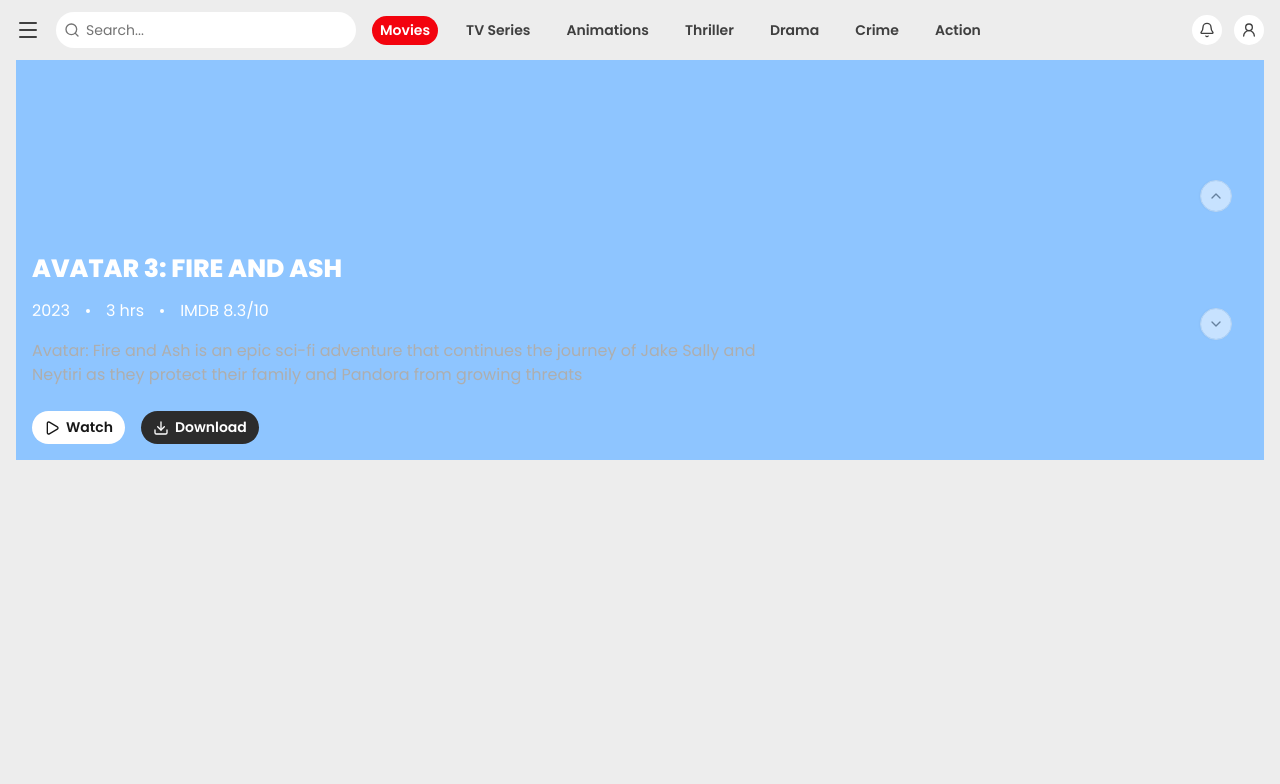
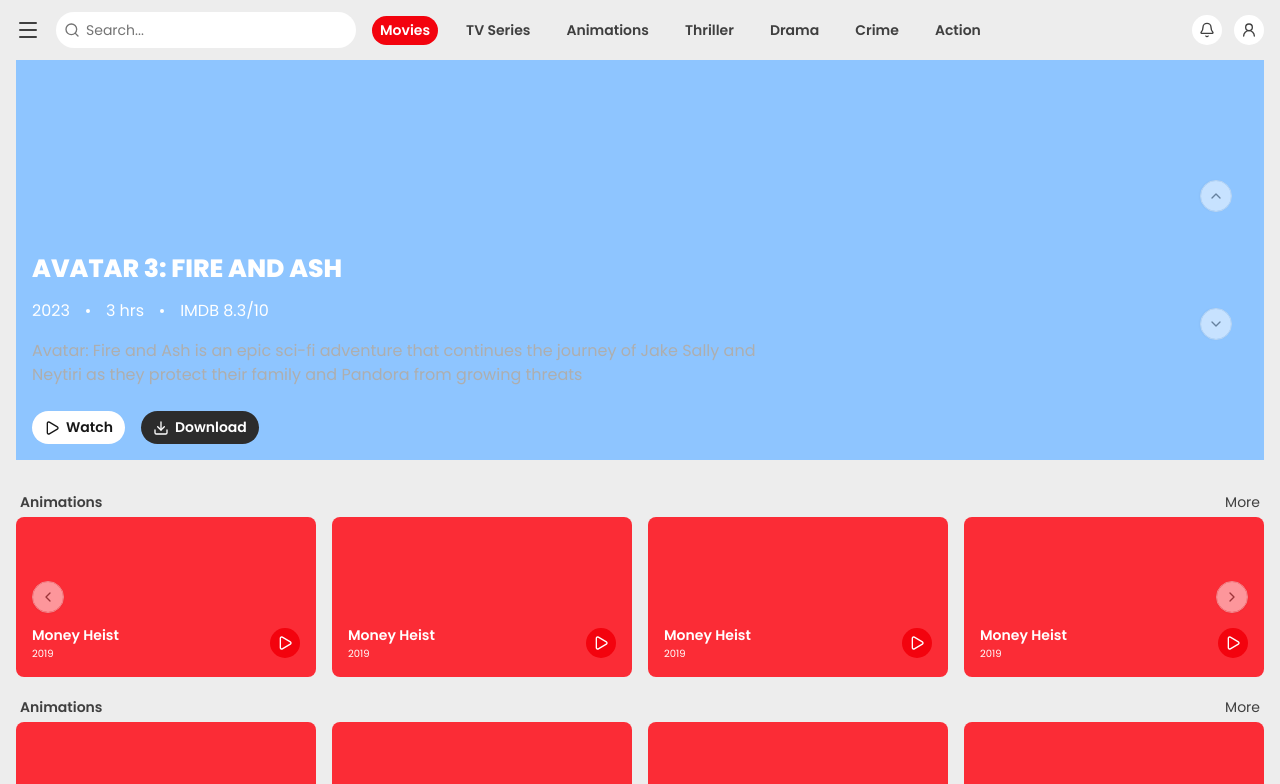
Before and after one commit to Jinan7/rstream, a Next.js app in the folder client/: page / in a window 1280 px wide. Shown: the top 784 px of the page. Built offline with nearby package versions, Linux system fonts and the light colour scheme.

Commit message:
nov 6 13:36

```diff
--- a/client/src/app/_components/movie_section_carousel.js
+++ b/client/src/app/_components/movie_section_carousel.js
@@ -3,6 +3,21 @@ import MovieCard from "./movie_card";
 
 export default function MovieSectionCarousel() {
     const movies = [
+        {
+            image_url:"/images/avatar_fire_and_ash.jpg",
+            title:"Money Heist",
+            year:2019,
+        },
+        {
+            image_url:"/images/avatar_fire_and_ash.jpg",
+            title:"Money Heist",
+            year:2019,
+        },
+        {
+            image_url:"/images/avatar_fire_and_ash.jpg",
+            title:"Money Heist",
+            year:2019,
+        },
         {
             image_url:"/images/avatar_fire_and_ash.jpg",
             title:"Money Heist",
@@ -34,10 +49,10 @@ export default function MovieSectionCarousel() {
             }}
 
         >
-            <CarouselContent className="h-40 bg-blue-100">
+            <CarouselContent className="h-40">
                 {
                     movies.map( data =>
-                        <CarouselItem className="basis-2/3">
+                        <CarouselItem className="basis-2/3 sm:basis-1/4">
                             <MovieCard data={data}/>
                         </CarouselItem>
                     )
--- a/client/src/app/_web/web.js
+++ b/client/src/app/_web/web.js
@@ -4,16 +4,27 @@ import Notification from "@/app/_components/notification"
 import Profile from "@/app/_components/profile"
 import NavBarWeb from "@/app/_web/components/navbar"
 import BannerCarousel from "./components/banner_carousel"
+import MovieCategories from "../_components/movie_categories"
+import MovieSection from "../_components/movie_section"
 
 export default function Web() {
+    let data = {
+        section_name: "Animations"
+    }
+
     return (
         // nav bar
         <div>
             <NavBarWeb/>
-            <div className="px-4">
+            <div className="px-4 flex flex-col gap-8">
                 <BannerCarousel/>
+                <div className="flex flex-col gap-5">
+                    <MovieSection data={data}/>
+                    <MovieSection data={data}/>
+                    <MovieSection data={data}/>
+                    <MovieSection data={data}/>
+                </div>
             </div>
-
         </div>
     )
 }
```
